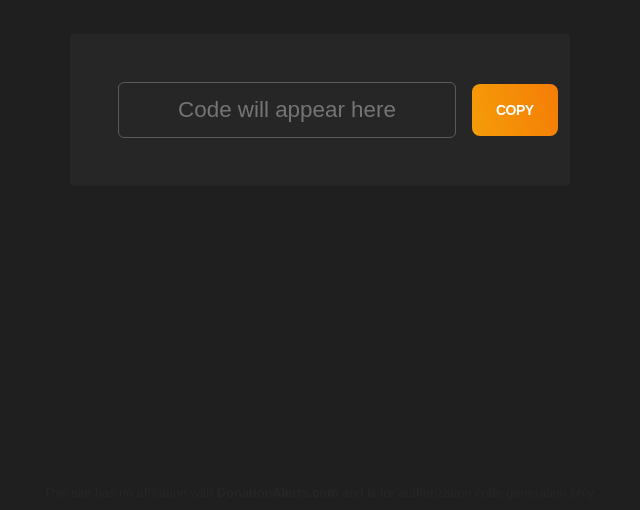
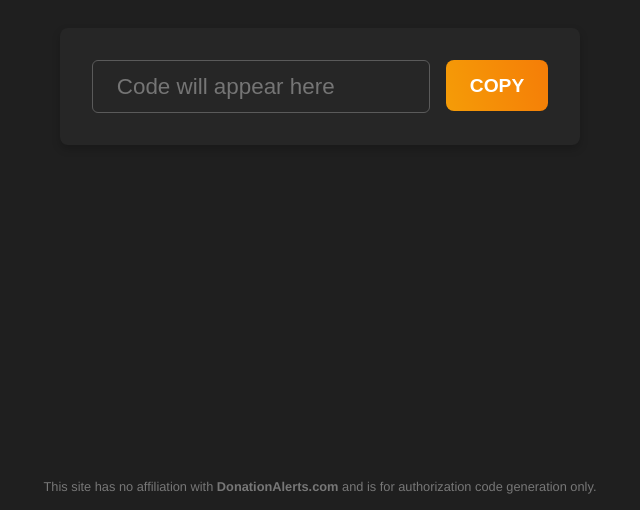
Before and after one commit to ntExistGit/DonationAlertsCode, a plain HTML site: page index.html in a window 1280 px wide. Shown: the part 290-800 px from the top of the page, without its empty margins (320-960 px from the left). Drawn offline with Linux system fonts and the light colour scheme.

Commit message:
Update index.html

```diff
--- a/index.html
+++ b/index.html
@@ -1,30 +1,27 @@
 <!DOCTYPE html>
 <html lang="en">
-
   <head>
-  <meta charset="UTF-8">
-  <meta name="viewport" content="width=device-width, initial-scale=1.0">
-  <title>DonationAlerts Authorization Code Generator</title>
+    <meta charset="UTF-8" />
+    <meta name="viewport" content="width=device-width, initial-scale=1.0" />
+    <title>Extract URL Code</title>
     <style>
-    html, body {
+      html,
+      body {
         width: 100%;
         height: 100%;
         margin: 0;
         padding: 0;
-      overflow: hidden;
+        display: flex;
+        flex-direction: column;
+        font-family: "Helvetica Neue", "Segoe UI", "Arial", sans-serif;
+        background-color: #1f1f1f;
       }
 
-    body {
-      font-family: "Helvetica Neue", "Segoe UI", "Arial", sans-serif;
-      font-size: 10px;
-      background: #1f1f1f;
-      position: fixed;
-      top: 0;
-      left: 0;
+      .content {
+        flex: 1;
         display: flex;
         align-items: center;
         justify-content: center;
-      overflow: auto;
       }
 
       .container {
@@ -32,62 +29,43 @@
         flex-direction: column;
         align-items: center;
         justify-content: center;
-      border-radius: 3px;
+        padding: 2rem;
         background-color: #262626;
-      box-shadow: 0 2px 0 0 rgba(0, 0, 0, 0.01);
-      font-size: 14px;
-      font-family: Inter, -apple-system, BlinkMacSystemFont, Segoe UI, Helvetica Neue, Arial, sans-serif, Apple Color Emoji, Segoe UI Emoji, Segoe UI Symbol;
-      line-height: 1.5;
-      color: #f1f1f1;
-      padding: 3rem;
-      width: 100%;
-      max-width: 500px;
-      box-sizing: border-box;
+        border-radius: 8px;
+        box-shadow: 0 4px 8px rgba(0, 0, 0, 0.2);
       }
 
       .form {
         display: flex;
-      align-items: center;
+        width: 100%;
         gap: 1rem;
-      width: 100%;
+        box-sizing: border-box;
       }
 
       input {
         flex: 1;
         height: 3.2rem;
         font-size: 1.4rem;
+        padding: 0 1.5rem;
+        border: 1px solid #5a5a5a;
         border-radius: 6px;
-      border: solid 1px #5a5a5a;
-      padding-left: 1.5rem;
-      padding-right: 1.5rem;
+        background: transparent;
         color: #f1f1f1;
-      background: transparent;
-      text-align: center;
-      position: relative;
-      display: flex;
-      align-items: center;
-      justify-content: center;
       }
 
       button {
+        flex-shrink: 0;
+        box-sizing: border-box;
+        padding: 0 1.5rem;
         height: 3.2rem;
-      padding: 0 1.5rem;
-      background-image: linear-gradient(255deg, #f57d07, #f59c07);
-      color: #fff;
+        font-size: 1.2rem;
         font-weight: 700;
         text-transform: uppercase;
-      display: inline-flex;
-      align-items: center;
-      justify-content: center;
-      user-select: none;
-      white-space: nowrap;
+        color: #fff;
+        background-image: linear-gradient(255deg, #f57d07, #f59c07);
+        border: none;
+        border-radius: 8px;
         cursor: pointer;
-      letter-spacing: -0.5px;
-      font-size: 14px;
-      line-height: 1;
-      border: none;
-      box-shadow: none;
-      border-radius: 8px;
       }
 
       button:hover {
@@ -97,16 +75,14 @@
       }
 
       .footer {
-      position: fixed;
-      bottom: 10px;
-      width: 100%;
+        font-size: 0.8rem;
+        color: #777;
         text-align: center;
-      font-size: 0.8rem;
-      color: #262626;
+        margin: 1rem 0;
       }
 
       .footer a {
-      color: #262626;
+        color: #777;
         text-decoration: none;
         font-weight: 700;
       }
@@ -116,24 +92,43 @@
       }
 
       @keyframes fade-in-out {
-      0% { opacity: 0; }
-      10% { opacity: 1; }
-      90% { opacity: 1; }
-      100% { opacity: 0; }
+        0% {
+          opacity: 0;
+        }
+        10% {
+          opacity: 1;
+        }
+        90% {
+          opacity: 1;
+        }
+        100% {
+          opacity: 0;
+        }
       }
     </style>
   </head>
 
   <body>
+    <div class="content">
       <div class="container">
         <div class="form">
-      <input type="text" id="codeInput" readonly placeholder="Code will appear here">
+          <input
+            type="text"
+            id="codeInput"
+            readonly
+            placeholder="Code will appear here"
+          />
           <button onclick="copyToClipboard()">Copy</button>
+        </div>
       </div>
     </div>
 
     <div class="footer">
-    This site has no affiliation with <a href="https://www.donationalerts.com" target="_blank">DonationAlerts.com</a> and is for authorization code generation only.
+      This site has no affiliation with
+      <a href="https://www.donationalerts.com" target="_blank"
+        >DonationAlerts.com</a
+      >
+      and is for authorization code generation only.
     </div>
 
     <script>
@@ -150,7 +145,6 @@
       function copyToClipboard() {
         const input = document.getElementById("codeInput");
         input.select();
-      input.setSelectionRange(0, 99999);
         document.execCommand("copy");
 
         const originalValue = input.value;
@@ -166,5 +160,4 @@
       }
     </script>
   </body>
-
 </html>
```
Lines whose indentation alone changed are shown as unchanged.
